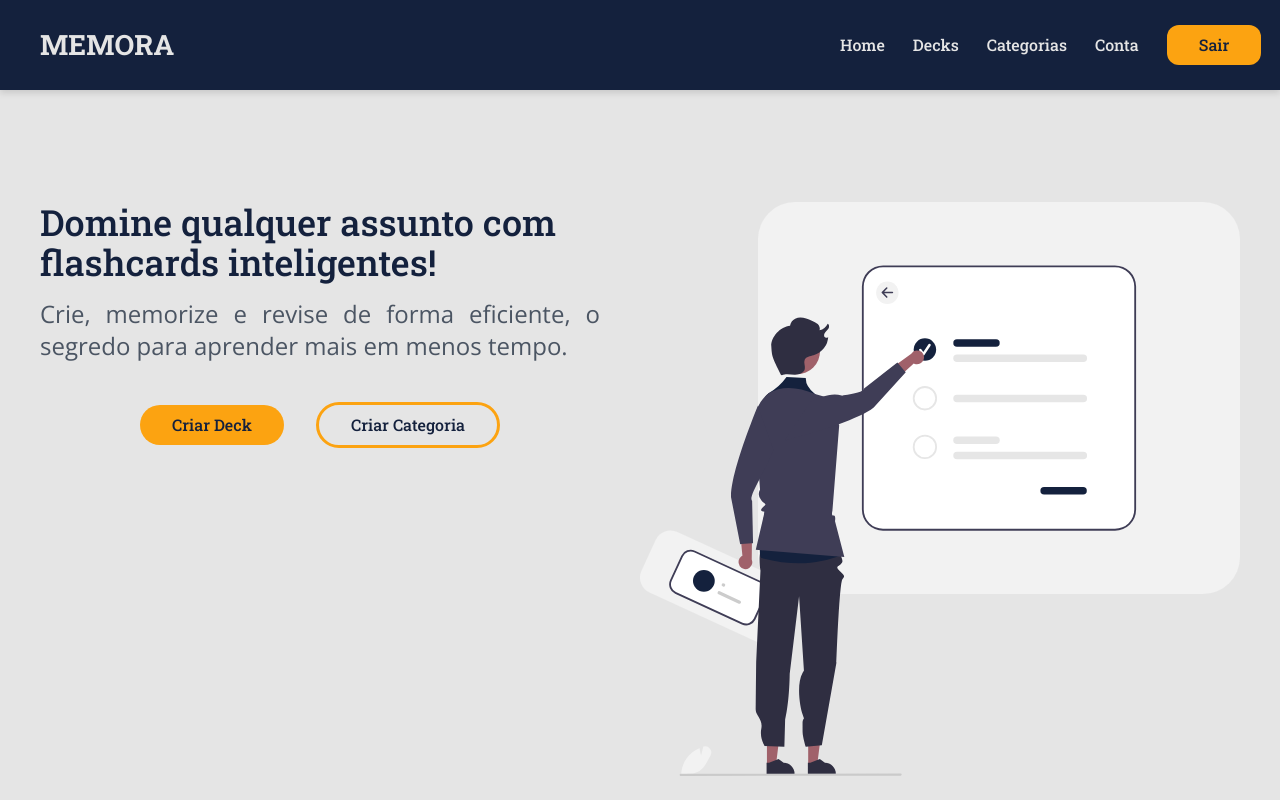
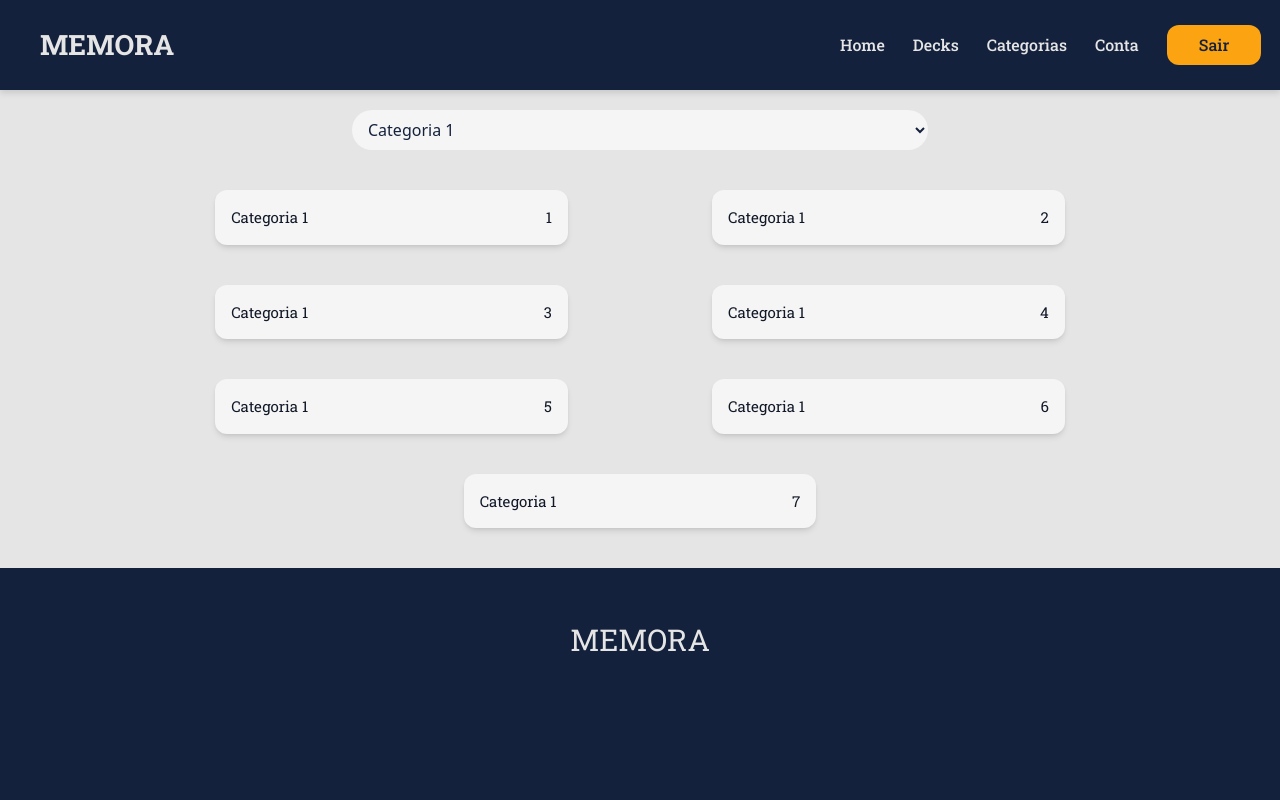
Before and after one commit to elizadora/memora, a React (Vite) app: page /login in a window 1280 px wide. Shown: the top 800 px of the page. Built offline with nearby package versions, Linux system fonts and the light colour scheme; some icons are missing.

Commit message:
feat: create page Categories and fix NavbarLogged

```diff
--- a/src/App.jsx
+++ b/src/App.jsx
@@ -1,9 +1,12 @@
+import Categories from "./pages/Categories"
 import Dashboard from "./pages/Dashboard"
+import Decks from "./pages/Decks"
 
 function App() {
   return (
-    <div className="bg-platium min-h-screen">
-      <Dashboard />
+    <div className="bg-platium min-h-screen flex flex-col">
+      {/* <Decks /> */}
+      <Categories />
     </div>
 
  )
--- /dev/null
+++ b/src/components/CategoryCard.jsx
@@ -0,0 +1,8 @@
+export default function CategoryCard({category, totalDecks}){
+    return (
+        <div className="bg-white-smoke lg:w-1/3 w-9/10 p-4 rounded-xl shadow-md flex justify-between font-roboto-slab text-rich-black text-[15px]">
+            <p className="">{category}</p>
+            <p>{totalDecks}</p>
+        </div>
+    )
+}
--- a/src/components/NavbarLogged.jsx
+++ b/src/components/NavbarLogged.jsx
@@ -4,8 +4,7 @@ export default function NavbarLogged() {
     const [isMenuOpen, setIsMenuOpen] = useState(false);
 
     return (
-
-        <header className="flex justify-between items-center bg-oxford-blue text-platium drop-shadow-md py-6 px-8 lg:px-10 font-roboto-slab">
+        <header className="flex justify-between items-center bg-oxford-blue z-10 text-platium drop-shadow-md py-6 px-8 lg:px-10 font-roboto-slab">
             <h1 className="font-bold text-[28px]">MEMORA</h1>
             <div className="hidden lg:flex items-center gap-7 w-1/3 font-medium">
                 <a>Home</a>
--- /dev/null
+++ b/src/pages/Categories.jsx
@@ -0,0 +1,26 @@
+import CategoryCard from "../components/CategoryCard";
+import Footer from "../components/Footer";
+import NavbarLogged from "../components/NavbarLogged";
+
+export default function Categories() {
+    return (
+        <>
+            <NavbarLogged />
+            <main className="flex justify-center flex-wrap gap-10">
+                <select className="bg-white-smoke text-oxford-blue w-xl float-end py-2 px-3 mt-5 rounded-3xl">
+                        <option>Categoria 1</option>
+                </select>
+                <div className="flex flex-wrap gap-10 items-center justify-evenly flex-col lg:flex-row mb-10">
+                    <CategoryCard category="Categoria 1" totalDecks={1} />
+                    <CategoryCard category="Categoria 1" totalDecks={2} />
+                    <CategoryCard category="Categoria 1" totalDecks={3} />
+                    <CategoryCard category="Categoria 1" totalDecks={4} />
+                    <CategoryCard category="Categoria 1" totalDecks={5} />
+                    <CategoryCard category="Categoria 1" totalDecks={6} />
+                    <CategoryCard category="Categoria 1" totalDecks={7} />
+                </div>
+            </main>
+            <Footer />
+        </>
+    )
+}
```
